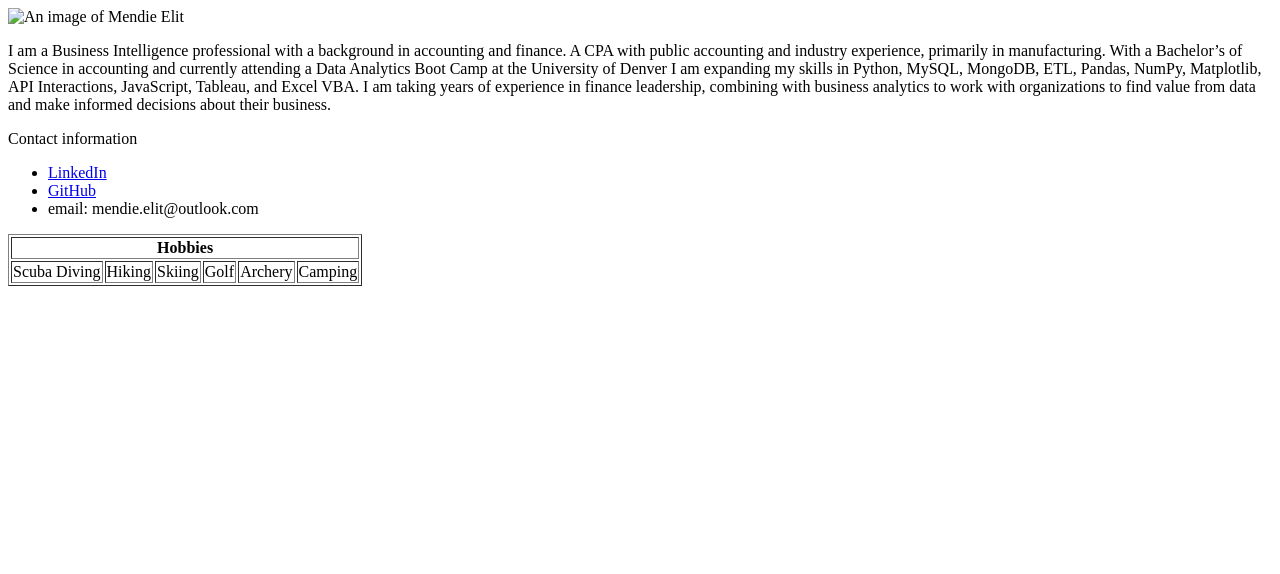
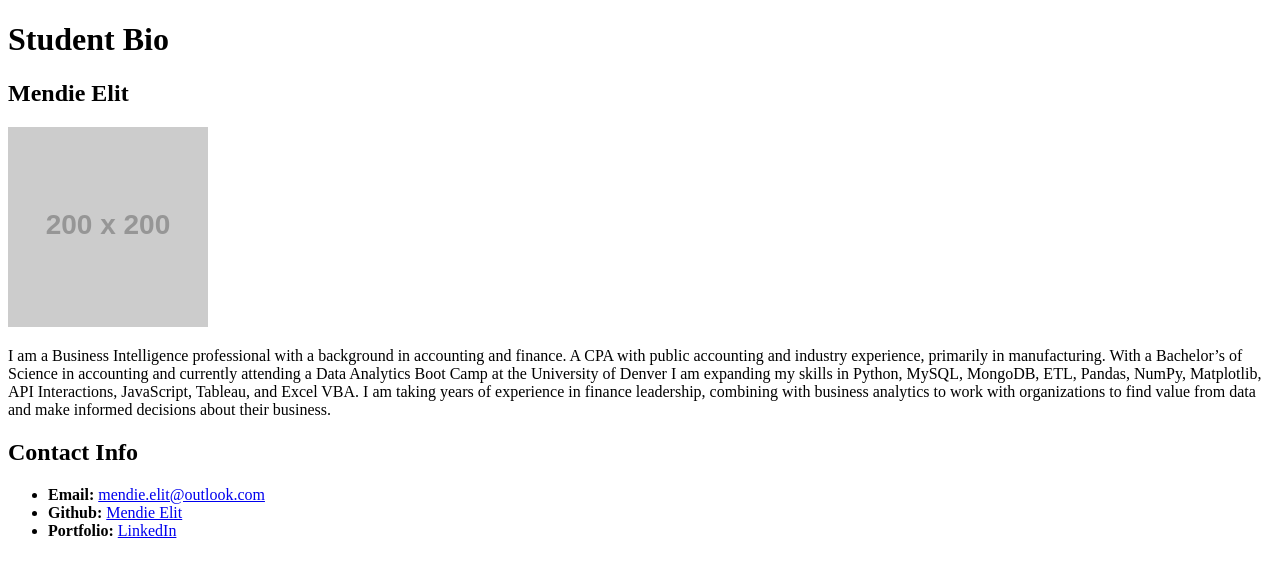
Before and after one commit to Mendie-elit/Mendie-elit.github.io, a plain HTML site: page index.html in a window 1280 px wide. Drawn offline with Linux system fonts and the light colour scheme; placeholder pictures from the web are drawn by us.

Commit message:
update to bio based on lesson

```diff
--- a/index.html
+++ b/index.html
@@ -1,38 +1,40 @@
 <!DOCTYPE html>
+<!-- CSS Stylesheets with Relative Paths -->
 <html lang="en-us">
 <head>
   <meta charset="UTF-8">
-  <title>Mendie Elit</title>
+  <title>CSS Stylesheets with Relative Paths</title>
+
+  <!-- This line is money! It points your HTML to the CSS file. -->
+  <!-- Notice the "relative" pathway? It matches a file inside our current directory's "assets" folder. Open it to see our style rules. -->
+  <link rel="stylesheet" type="text/css" href="style.css">
 </head>
 
 <body>
-  <img alt="An image of Mendie Elit" src="placeholder">
-  <p>
-    I am a Business Intelligence professional with a background in accounting and finance.    A CPA  with public accounting and industry experience,
-    primarily in manufacturing.  With a Bachelor’s of Science in accounting and currently attending a Data Analytics Boot Camp at the University of Denver I am expanding my skills in Python, MySQL, MongoDB, ETL, Pandas, NumPy, Matplotlib, API Interactions, JavaScript, Tableau, and Excel VBA.  I am taking years of experience in finance leadership,
-    combining with business analytics to work with organizations to find value from data and make informed decisions about their business.
-  </p>
 
-  <p>Contact information</p>
-  <ul>
-    <li><a href="https://www.linkedin.com/in/mendelle-loveland-elit-cpa-5a21363" target="_blank">LinkedIn</a></li>
-    <li><a href= "GitHub: https://github.com/Mendie-elit" target="_blank">GitHub</a></li>
-    <li>email: mendie.elit@outlook.com</li>
-  </ul>
+  <header>
+    <h1>Student Bio</h1>
+  </header>
 
-  <table border = "1">
-    <tr>
-      <th colspan="6"> Hobbies</th>
-    </tr>
-    <tr>
-      <td>Scuba Diving</td>
-      <td>Hiking</td>
-      <td>Skiing</td>
-      <td>Golf</td>
-      <td>Archery</td>
-      <td>Camping</td>
-    </tr>
-  </table>
+  <main class="container">
+    <section id="main-bio">
+      <section id="figure">
+        <h2 id="bio-name">Mendie Elit</h2>
+        <img id="bio-image" src="https://placehold.it/200x200" alt="Your Name">
+      </section>
+      <p>I am a Business Intelligence professional with a background in accounting and finance. A CPA  with public accounting and industry experience, primarily in manufacturing.  With a Bachelor’s of Science in accounting and currently attending a Data Analytics Boot Camp at the University of Denver I am expanding my skills in Python, MySQL, MongoDB, ETL, Pandas, NumPy, Matplotlib, API Interactions, JavaScript, Tableau, and Excel VBA.  I am taking years of experience in finance leadership, combining with business analytics to work with organizations to find value from data and make informed decisions about their business.</p>
+    </section>
+
+    <aside id="contact-info">
+      <h2>Contact Info</h2>
+      <ul>
+        <li><strong>Email:</strong> <a href="#">mendie.elit@outlook.com</a></li>
+        <li><strong>Github:</strong> <a href="https://github.com/Mendie-elit" target="_blank">Mendie Elit</a></li>
+        <li><strong>Portfolio:</strong> <a href="https://www.linkedin.com/in/mendelle-loveland-elit-cpa-5a21363" target="_blank">LinkedIn</a></li>
+      </ul>
+    </aside>
+  </main>
+
 </body>
 
 </html>
```
